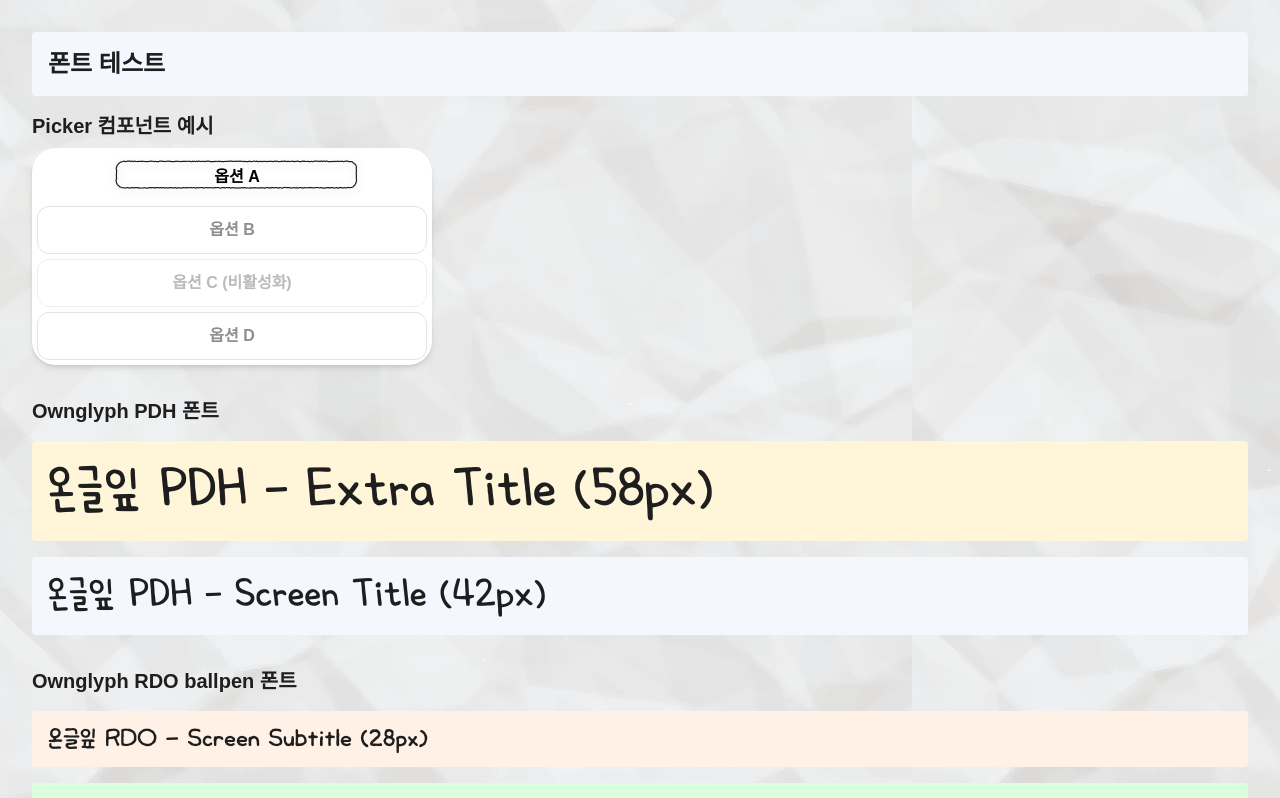
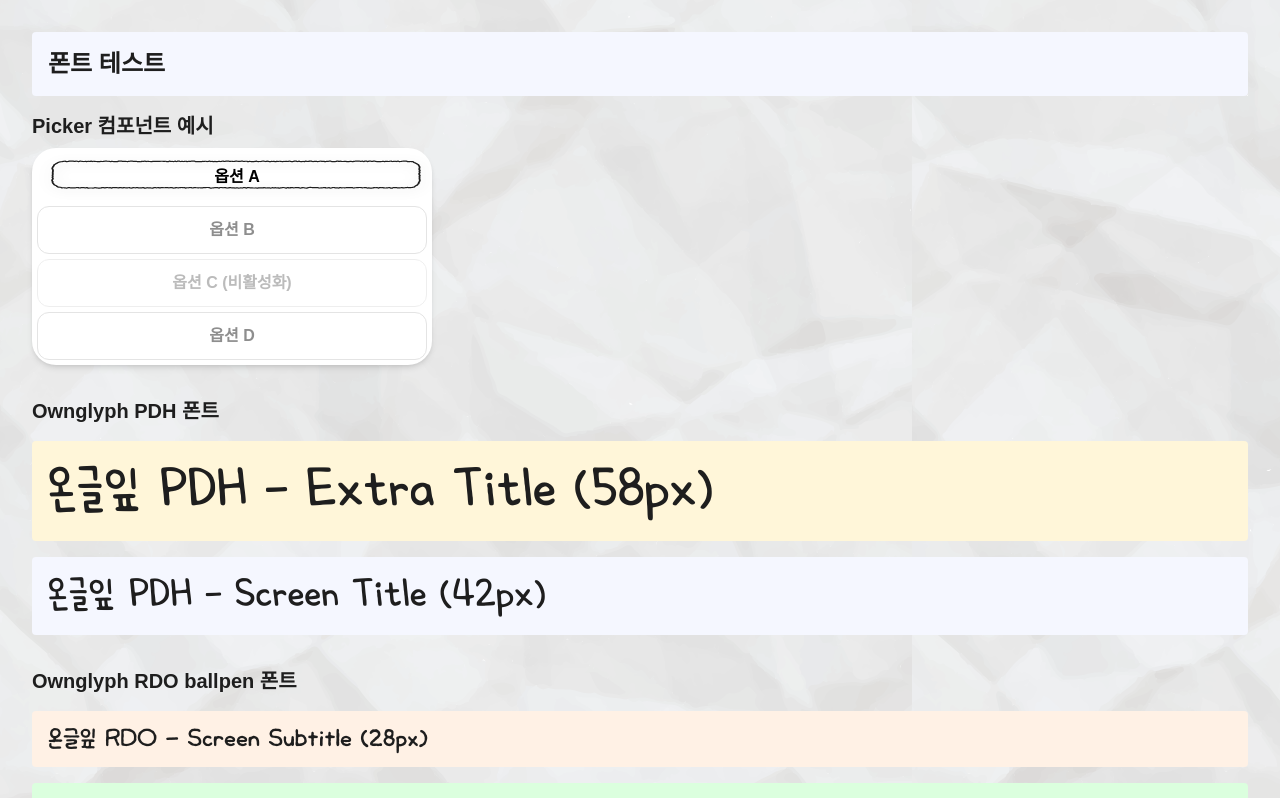
Before and after one commit to pinggyeKing/pinggyeking-frontend, a Next.js app: page /dashboard in a window 1280 px wide. Shown: the top 798 px of the page. Built offline with nearby package versions, Linux system fonts and the light colour scheme.

Commit message:
feat: Refactor SelectedItemBorder to use SVG for background and add customizable width and height props

```diff
--- a/src/components/picker/SelectedItemBorder.tsx
+++ b/src/components/picker/SelectedItemBorder.tsx
@@ -2,21 +2,41 @@
 
 interface SelectedItemBorderProps {
   children: React.ReactNode;
+  width?: number | string;
+  height?: number | string;
 }
 
 const SelectedItemBorder: React.FC<SelectedItemBorderProps> = ({
   children,
+  width = 400,
+  height = 48,
 }) => {
   return (
-    <div
-      className="relative w-[400px] h-12 bg-no-repeat bg-center bg-contain"
-      style={{
-        backgroundImage: "url('/icons/picker.svg')",
-        backgroundSize: "100% 100%",
-      }}
-    >
+    <div className="relative">
+      {/* SVG Background with proper scaling */}
+      <svg
+        width={width}
+        height={height}
+        viewBox="0 0 436 80"
+        className="absolute inset-0"
+        preserveAspectRatio="none"
+      >
+        <image
+          href="/icons/picker.svg"
+          width="436"
+          height="80"
+          preserveAspectRatio="none"
+        />
+      </svg>
+
       {/* Content overlay */}
-      <div className="absolute inset-0 flex items-center justify-center text-black font-semibold text-[16px]">
+      <div
+        className="relative flex items-center justify-center text-black font-semibold text-[16px] z-10"
+        style={{
+          width: typeof width === "number" ? `${width}px` : width,
+          height: typeof height === "number" ? `${height}px` : height,
+        }}
+      >
         {children}
       </div>
     </div>
```
